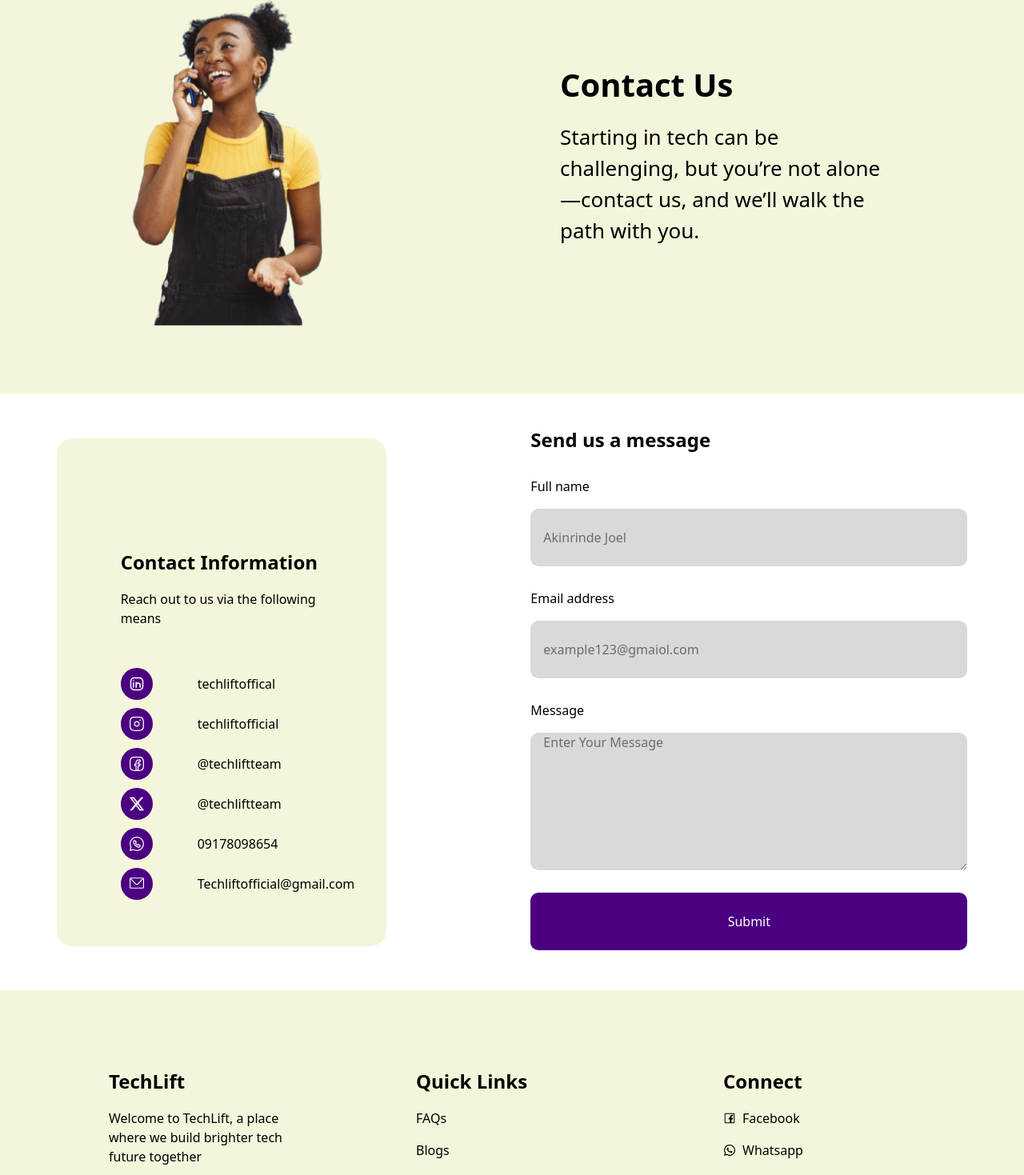
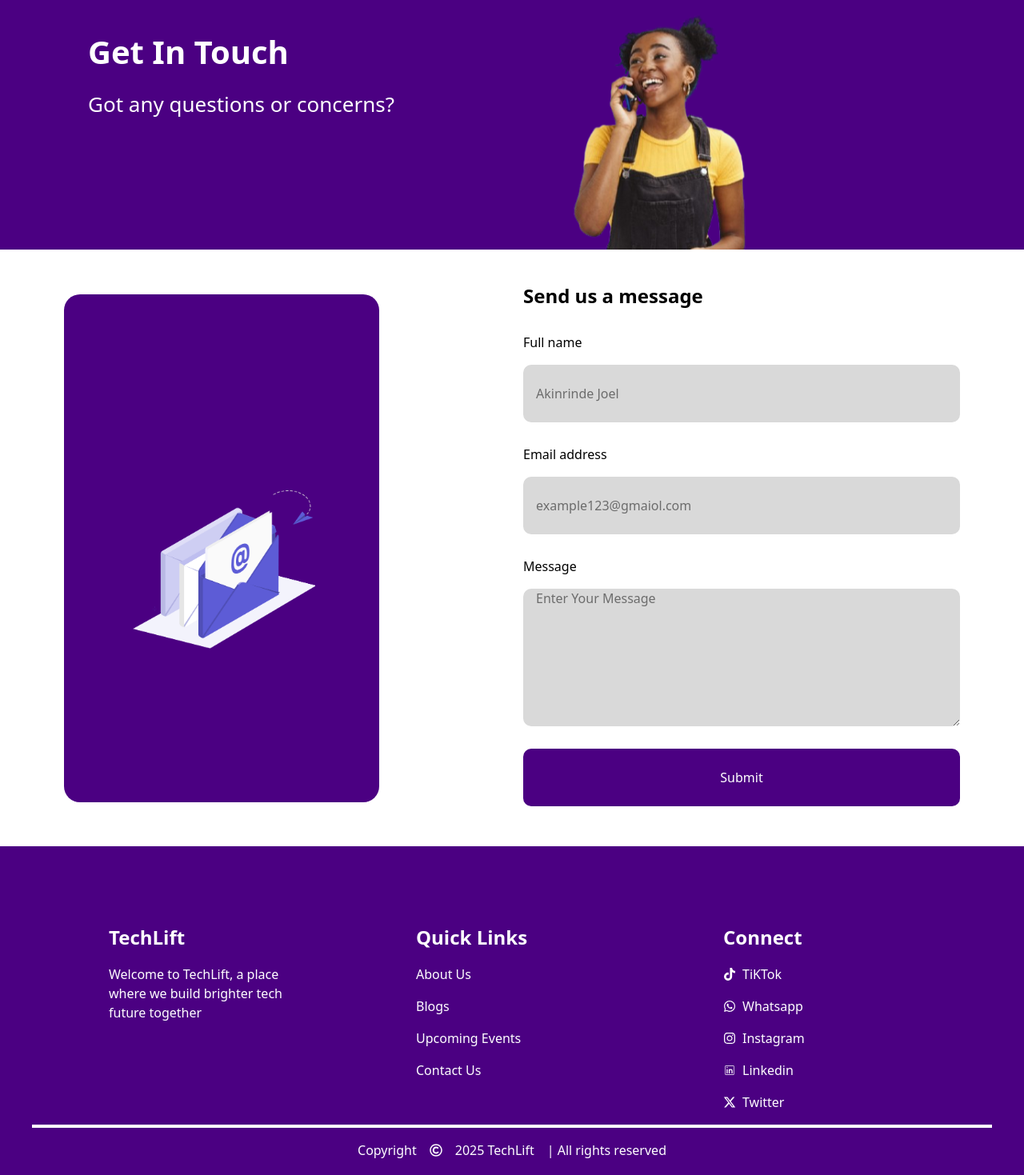
Before and after one commit to techlift2004/Frontend, a React (Vite) app: page /contact in a window 1280 px wide. Shown: the part 188-1657 px from the top of the page at 80% size. Built offline with nearby package versions, Linux system fonts and the light colour scheme.

Commit message:
update on sonethings

```diff
--- a/src/App.jsx
+++ b/src/App.jsx
@@ -6,7 +6,7 @@ import Contact from './pages/contact';
 import Join from './pages/joinus';
 import AboutPage from './pages/AboutPage';
 import Events from './pages/Events';
-import Blog from './pages/Blog';
+import Blog from './pages/blog';
 import PostPage from "./pages/seeblog"
 
 function App() {
--- a/src/components/AboutPage/about.jsx
+++ b/src/components/AboutPage/about.jsx
@@ -11,9 +11,9 @@ export default function About() {
     const isInView = useInView(ref, { triggerOnce: true, threshold: 0.2 });
     return (
         <>
-            <div className="bg-[#F5F5DC] pt-36">
-                <h1 className="text-center font-extrabold text-5xl">About Us</h1>
-                <p className="text-center text-[1.3rem] px-20 mt-8">
+            <div className="bg-[#4B0082] pt-36">
+                <h1 className="text-center font-extrabold text-white text-5xl">About Us</h1>
+                <p className="text-center text-[1.3rem] text-white px-20 mt-8">
                     We are a team of techies ensuring that the next generation of techies have access to the right resources and community.  we share knowledge, and empower growth through discussions resources and networking
                 </p>
                 <div className="flex justify-center items-center p-5 relative top-28 m-auto max-w-[70rem] mt-[-3rem]">
--- a/src/components/EventsPage/AllEvents.jsx
+++ b/src/components/EventsPage/AllEvents.jsx
@@ -53,18 +53,18 @@ const AllEvents = () => {
     ]
     return (
         <div>
-            <div className='bg-[#F5F5DCD4] pt-36'>
-                <h1 className='text-center pb-28 text-4xl font-extrabold'>Tech Events</h1>
+            <div className='bg-[#4B0082] pt-36'>
+                <h1 className='text-center pb-28 text-4xl text-white font-extrabold'>Tech Events</h1>
             </div>
             <div className='grid grid-cols-1 md:grid-cols-2 lg:grid-cols-3 gap-10 gap-y-28 items-start justify-between p-10 md:p-10 lg:p-10 mt-18 mb-28'>
                 {
                     eventData.map((item, index) => {
                         return (
-                            <div key={index} className={`text-center bg-[#F5F5DCD4] rounded`}>
-                                <img src={item.eventImg} alt="event" className='w-full' />
-                                <h1 className='my-5 font-extrabold text-2xl'>{item.eventTitle}</h1>
-                                <p className='text-xl'>{item.eventBio}</p>
-                                <button className='text-xl my-5 border-2 rounded p-2 px-5 border-[#4B0082] hover:bg-[#4B0082] hover:text-white' onClick={()=>setModall(true)}>Register</button>
+                            <div key={index} className={`text-center bg-[#4B0082] rounded`}>
+                                <img src={item.eventImg} alt="event" className='w-full ' />
+                                <h1 className='my-5 font-extrabold text-2xl text-white'>{item.eventTitle}</h1>
+                                <p className='text-xl text-white'>{item.eventBio}</p>
+                                <button className='text-xl my-5 border-2 rounded p-2 px-5 text-white border-white hover:bg-white hover:text-[#4B0082]' onClick={()=>setModall(true)}>Register</button>
                             </div>
                         )
                     })
--- a/src/components/LandingPage/feature.jsx
+++ b/src/components/LandingPage/feature.jsx
@@ -9,11 +9,11 @@ const featureData = [
 
 const Feature = () => {
   return (
-    <div className='bg-[#F5F5DC] w-[100%] h-[100px] text-[#000000] flex flex-row justify-evenly items-center py-5'>
+    <div className='bg-[#4B0082] w-[100%] h-[100px] text-[#000000] flex flex-row justify-evenly items-center py-5'>
       {featureData.map((item, index) => (
         <div key={index} className='flex flex-col justify-center gap-2 items-center'>
-          <h1 className='font-bold text-[15px] md:text-[24px]'>{item.count}</h1>
-          <p className='font-normal text-[10px] md:text-[16px]'>{item.label}</p>
+          <h1 className='font-bold text-[15px] text-white md:text-[24px]'>{item.count}</h1>
+          <p className='font-normal text-[10px] text-white md:text-[16px]'>{item.label}</p>
         </div>
       ))}
     </div>
--- a/src/components/LandingPage/memberscomment.jsx
+++ b/src/components/LandingPage/memberscomment.jsx
@@ -89,13 +89,13 @@ const AnimatedCard = ({ item, index }) => {
       initial={{ x: index % 2 === 0 ? -100 : 100, opacity: 0 }}
       animate={{ x: isInView ? 0 : index % 2 === 0 ? -100 : 100, opacity: isInView ? 1 : 0 }}
       transition={{ duration: 0.6, delay: index * 0.2 }}
-      className="flex flex-col justify-center gap-4 items-start p-4 w-[300px] h-[350px] bg-gray-300 rounded-lg shadow-md"
+      className="flex flex-col justify-center gap-4 items-start p-4 w-[300px] h-[350px] bg-[#4B0082] rounded-lg shadow-md"
     >
       <div className="flex items-center gap-2">
         <img src={item.image} alt={item.name} className="w-16 h-16 rounded-full" />
-        <p className="font-bold text-[20px]">{item.name}</p>
+        <p className="font-bold text-white text-[20px]">{item.name}</p>
       </div>
-      <p className="text-[16px] text-center">{item.comment}</p>
+      <p className="text-[16px] text-white text-center">{item.comment}</p>
     </motion.div>
   );
 };
--- a/src/components/LandingPage/upcoming.jsx
+++ b/src/components/LandingPage/upcoming.jsx
@@ -110,13 +110,13 @@ const Upcoming = () => {
                 initial={{ y: 100, opacity: 0 }}
                 animate={isInView ? { y: 0, opacity: 1 } : {}}
                 transition={{ duration: 0.8, ease: "easeOut", delay: index * 0.2 }}
-                className="bg-[#F5F5DC] rounded-xl p-6 flex flex-col items-center text-center shadow-md
+                className="bg-[#4B0082] rounded-xl p-6 flex flex-col items-center text-center shadow-md
                           hover:shadow-lg hover:scale-105 transition-transform duration-300 ease-in-out"
               >
                 <img src={upcomingimg} alt="Event" className="w-full h-auto mb-4" />
-                <h3 className="text-xl font-bold mb-3">{event.title}</h3>
-                <p className="text-gray-700 text-sm mb-4">{event.description}</p>
-                <NavLink to='/events' className="border border-purple-800 text-purple-800 px-4 cursor-pointer py-2 rounded-lg
+                <h3 className="text-xl text-white font-bold mb-3">{event.title}</h3>
+                <p className="text-gray-700 text-white text-sm mb-4">{event.description}</p>
+                <NavLink to='/events' className="border border-white text-white px-4 cursor-pointer py-2 rounded-lg
                                  hover:bg-purple-800 hover:text-white transition duration-300">
                   {event.buttonText}
                 </NavLink>
--- a/src/components/contact/form.jsx
+++ b/src/components/contact/form.jsx
@@ -5,6 +5,7 @@ import img3 from '../../assets/Frame 49.svg'
 import img4 from '../../assets/Frame 50.svg'
 import img5 from '../../assets/Frame 51.svg'
 import img6 from '../../assets/Frame 52.svg'
+import img7 from '../../assets/contact-hero.png'
 
 
 const social = [
@@ -45,8 +46,8 @@ const Form = () => {
 
 
     <div className='pt-[40px] flex flex-col xl:flex-row justify-center items-center px-[10px] md:px-20 bg-[#ffffff] gap-10 xl:gap-[180px] md:pb-[40px]  '>
-        <div className='bg-[#F5F5DC] flex flex-col justify-center items-center  xl:items-start w-full xl:w-[422px] h-[635px] space-y-[40px] md:gap-0 px-5 md:px-20 xl:pt-20  rounded-[20px]'>
-           <div className='flex flex-col justify-center gap-4 items-center xl:items-start'>
+        <div className='bg-[#4B0082] flex flex-col justify-center items-center  xl:items-start w-full xl:w-[422px] h-[635px] space-y-[40px] md:gap-0 px-5 md:px-20 xl:pt-20  rounded-[20px]'>
+           {/* <div className='flex flex-col justify-center gap-4 items-center xl:items-start'>
            <h2 className='font-bold text-[24px] '>Contact Information</h2>
            <p className='font-normal text-[16px]'>Reach out to us via the following means</p>
            </div>
@@ -57,7 +58,8 @@ const Form = () => {
                     <p className='font-normal text-[16px]'>{item.link}</p>
                 </label>
                  ))}
-            </div>
+            </div> */}
+            <img src={img7} alt="" />
 
         </div>
 
--- a/src/layout/footer/footer.jsx
+++ b/src/layout/footer/footer.jsx
@@ -1,5 +1,5 @@
 import React from 'react'
-import { AiOutlineFacebook } from "react-icons/ai";
+import { FaTiktok } from "react-icons/fa";
 import { FaWhatsapp } from "react-icons/fa";
 import { FaInstagram } from "react-icons/fa";
 import { CiLinkedin } from "react-icons/ci";
@@ -10,32 +10,32 @@ import { Link } from "react-router-dom"
 
 export default function footer() {
   return (
-    <div className='flex flex-col justify-center items-center px-10 md:px-20px bg-[#F5F5DC] py-20'>
+    <div className='flex flex-col justify-center items-center px-10 md:px-20px bg-[#4B0082] py-20'>
 
       <div className='py-4 flex flex-col gap-10 md:flex-row justify-center items-center md:items-start xl:gap-36 overflow-hidden'>
         <div className='flex flex-col justify-center items-center md:items-start gap-4'>
-          <h1 className='text-[24px] font-bold text-start '>TechLift</h1>
-          <p className='text-[16px] font-normal text-center md:text-start w-[240px]  '>Welcome to TechLift, a place where we build brighter tech future together</p>
+          <h1 className='text-[24px] font-bold text-start text-white '>TechLift</h1>
+          <p className='text-[16px] font-normal text-center md:text-start text-white w-[240px]  '>Welcome to TechLift, a place where we build brighter tech future together</p>
         </div>
 
         <div className='flex flex-col justify-center items-center md:items-start gap-4'>
-          <h1 className='text-[24px] font-bold text-center md:text-start'>Quick Links</h1>
+          <h1 className='text-[24px] font-bold text-center md:text-start text-white'>Quick Links</h1>
           <ul className='flex flex-col justify-center items-start gap-4'>
-            <Link to='' className='text-[16px] font-normal text-center md:text-start w-[240px]  '>FAQs</Link>
-            <Link to='' className='text-[16px] font-normal text-center md:text-start w-[240px]  '>Blogs</Link>
-            <Link to='' className='text-[16px] font-normal text-center md:text-start w-[240px]  '>Upcoming Events</Link>
-            <Link to='' className='text-[16px] font-normal text-center md:text-start w-[240px]  '>Contact Us</Link>
+            <Link to='./about' className='text-[16px] font-normal text-center md:text-start w-[240px] text-white  '>About Us</Link>
+            <Link to='./blog' className='text-[16px] font-normal text-center md:text-start w-[240px] text-white  '>Blogs</Link>
+            <Link to='./events' className='text-[16px] font-normal text-center md:text-start w-[240px] text-white  '>Upcoming Events</Link>
+            <Link to='./contact' className='text-[16px] font-normal text-center md:text-start w-[240px] text-white  '>Contact Us</Link>
           </ul>
         </div>
 
         <div className='flex flex-col justify-center items-center md:items-start gap-4'>
-          <h1 className='text-[24px] font-bold text-center md:text-start'>Connect</h1>
+          <h1 className='text-[24px] font-bold text-center text-white md:text-start'>Connect</h1>
           <ul className='flex flex-col justify-center items-center md:items-start gap-4'>
-            <Link to='' className='text-[16px] font-normal text-center md:text-start w-[240px] flex flex-row items-center place-content-center md:place-content-start gap-2 '><AiOutlineFacebook className='' />Facebook</Link>
-            <Link to=''i className='text-[16px] font-normal text-center md:text-start w-[240px] flex flex-row items-center gap-2 place-content-center md:place-content-start '><FaWhatsapp />Whatsapp</Link>
-            <Link to='' className='text-[16px] font-normal text-center md:text-start w-[240px] flex flex-row items-center gap-2 place-content-center md:place-content-start'><FaInstagram />Instagram</Link>
-            <Link to='' className='text-[16px] font-normal text-center md:text-start w-[240px] flex flex-row items-center gap-2 place-content-center md:place-content-start '><CiLinkedin />Linkedin</Link>
-            <Link to='' className='text-[16px] font-normal text-center md:text-start w-[240px] flex flex-row items-center gap-2 place-content-center md:place-content-start '><FaXTwitter />Twitter</Link>
+            <Link to='https://www.instagram.com/techlift_official?igsh=MWJrcWl3azY2bnNtbw==' className='text-[16px] text-white font-normal text-center md:text-start w-[240px] flex flex-row items-center place-content-center md:place-content-start gap-2 '><FaTiktok className='' />TiKTok</Link>
+            <Link to='https://chat.whatsapp.com/Lr5HyhTJi60EeqMgw5S2Mu' className='text-[16px] text-white font-normal text-center md:text-start w-[240px] flex flex-row items-center gap-2 place-content-center md:place-content-start '><FaWhatsapp />Whatsapp</Link>
+            <Link to='https://www.instagram.com/techlift_official' className='text-[16px] text-white font-normal text-center md:text-start w-[240px] flex flex-row items-center gap-2 place-content-center md:place-content-start'><FaInstagram />Instagram</Link>
+            <Link to='' className='text-[16px] font-normal text-center md:text-start w-[240px] text-white flex flex-row items-center gap-2 place-content-center md:place-content-start '><CiLinkedin />Linkedin</Link>
+            <Link to='https://x.com/techliftteam' className='text-[16px] font-normal text-white text-center md:text-start w-[240px] flex flex-row items-center gap-2 place-content-center md:place-content-start '><FaXTwitter />Twitter</Link>
           </ul>
         </div>
 
@@ -44,18 +44,18 @@ export default function footer() {
 
 
 
-     <hr className='border-[2px] w-[100%]'/>
+     <hr className='border-[2px] w-[100%] text-white'/>
 
 
 
       <div className='flex flex-row justify-center items-center gap-4 py-4 '>
-        <p className='text-[16px] font-normal text-start   ' >Copyright </p>
+        <p className='text-[16px] font-normal text-start  text-white  ' >Copyright </p>
 
-        <FaRegCopyright />
+        <FaRegCopyright className='text-white' />
 
-        <p className='text-[16px] font-normal text-start   '>2025 TechLift</p>
+        <p className='text-[16px] font-normal text-start text-white   '>2025 TechLift</p>
 
-        <p className='text-[16px] font-normal text-start   '>| All rights reserved</p>
+        <p className='text-[16px] font-normal text-start text-white   '>| All rights reserved</p>
       </div>
 
 
--- a/src/pages/contact.jsx
+++ b/src/pages/contact.jsx
@@ -10,8 +10,23 @@ export default function contact() {
     <div>
         <Nav />
 
-        <div className="flex flex-col xl:flex-row justify-center gap-10 md:gap-0 items-center bg-[#F5F5DC] px-5 md:px-20 xl:pt-20 pt-36">
-        <motion.div
+        <div className="grid grid-cols-1 flex lg:grid-cols-2 place-items-center h-[500px] overflow-hidden bg-[#4B0082] px-5 md:px-20 xl:pt-20 pt-36">
+
+      <motion.div
+        initial={{ x: -100, opacity: 0 }}
+        animate={{ x: 0, opacity: 1 }}
+        transition={{ duration: 0.8, ease: "easeOut" }}
+        className=" flex flex-col justify-center gap-4 items-center xl:items-start lg:mt-[-200px] xl:pb-0"
+      >
+        <h1 className="md:text-[40px] text-[32px] text-[#ffffff] font-bold md:w-[500px] text-center xl:text-start">
+        Get In Touch
+        </h1>
+        <p className="md:text-[26px] text-[20px] text-[#ffffff] font-normal md:w-[422px] text-center xl:text-start">
+        Got any questions or concerns?
+        </p>
+      </motion.div>
+
+      <motion.div
         initial={{ x: 100, opacity: 0 }}
         animate={{ x: 0, opacity: 1 }}
         transition={{ duration: 1, type: "spring", stiffness: 100 }}
@@ -19,24 +34,11 @@ export default function contact() {
         <motion.img
           src={heroimg}
           alt="heroimg"
-          className="md:h-[600px] pl-20 xl:pl-0"
+          className="md:h-[600px] pt-20 lg:pt-0 pl-20 xl:pl-0"
           initial={{ y: 20 }}
           animate={{ y: 0 }}
           transition={{ duration: 0.8, repeat: Infinity, repeatType: "reverse", ease: "easeInOut" }}
         />
-      </motion.div>
-      <motion.div
-        initial={{ x: -100, opacity: 0 }}
-        animate={{ x: 0, opacity: 1 }}
-        transition={{ duration: 0.8, ease: "easeOut" }}
-        className=" flex flex-col justify-center gap-4 items-center xl:items-start pb-10 xl:pb-0"
-      >
-        <h1 className="md:text-[40px] text-[32px] text-[#000000] font-bold md:w-[500px] text-center xl:text-start">
-         Contact Us
-        </h1>
-        <p className="md:text-[26px] text-[20px] text-[#000000] font-normal md:w-[422px] text-center xl:text-start">
-        Starting in tech can be challenging, but you’re not alone—contact us, and we’ll walk the path with you.
-        </p>
       </motion.div>
 
 
--- a/src/pages/joinus.jsx
+++ b/src/pages/joinus.jsx
@@ -75,7 +75,7 @@ const Joinus = () => {
           <lable className='flex flex-col gap-4 justify-center items-start '>
               <p className='font-normal text-[16px]'>Select Stack</p>
               <select required className='w-full xl:w-[266px] h-[62px] bg-[#D9D9D9] outline-none  rounded-[10px] px-4 ' >
-                <option hidden >Select your stack</option>
+                <option hidden > your stack</option>
                 <option>Frontend</option>
                 <option>Backend</option>
                 <option>Product Designer</option>
@@ -109,17 +109,17 @@ const Joinus = () => {
 
        {/* Modal */}
        {isOpen && (
-        <div className="fixed inset-0 flex items-center justify-center bg-black bg-opacity-50">
+        <div className="fixed inset-0 flex items-center justify-center  bg-opacity-50">
           <div className="bg-white p-6 rounded-lg shadow-lg w-80 text-center">
             <h2 className="text-lg font-semibold text-green-600">✅ Details Submitted Successfully!</h2>
             <p className="mt-2 text-gray-700">Join our community to stay updated.</p>
 
             {/* Join Button */}
             <a
-              href="https://yourcommunitylink.com" // Replace with your actual community link
+              href="https://chat.whatsapp.com/Lr5HyhTJi60EeqMgw5S2Mu" // Replace with your actual community link
               target="_blank"
               rel="noopener noreferrer"
-              className="block mt-4 px-4 py-2 bg-blue-600 text-white rounded hover:bg-blue-700"
+              className="block mt-4 px-4 py-2 bg-purple-700 text-white rounded hover:bg-purple-800"
             >
               Join the Community
             </a>
--- a/src/pages/seeblog.jsx
+++ b/src/pages/seeblog.jsx
@@ -3,6 +3,8 @@ import { Link, useParams } from "react-router-dom"; // Assuming React Router is
 import imageUrlBuilder from "@sanity/image-url";
 import { PortableText } from "@portabletext/react"; // PortableText library for rendering Sanity content
 import { client } from "../sanityClient"; // Adjust the path to your Sanity client
+import Nav from "../layout/nav/nav"; // Adjust the path to your Nav component
+import Footer from "../layout/footer/footer";
 
 
 const POST_QUERY = `*[_type == "post" && slug.current == $slug][0]`;
@@ -45,7 +47,9 @@ const PostPage = () => {
     : null;
 
   return (
-    <main className="container mx-auto min-h-screen max-w-3xl p-8 flex flex-col gap-4">
+    <div>
+      <Nav />
+    <main className="container mx-auto min-h-screen max-w-3xl p-8 pt-20 flex flex-col gap-4">
       <Link to="/blog" className="hover:underline">
         ← Back to posts
       </Link>
@@ -64,6 +68,8 @@ const PostPage = () => {
         {Array.isArray(post.body) && <PortableText value={post.body} />}
       </div>
     </main>
+      <Footer />
+    </div>
   );
 };
 
```
Also changed, not shown: src/components/LandingPage/faq.jsx (+70 -22 lines), src/assets/contact-hero.png (added).
